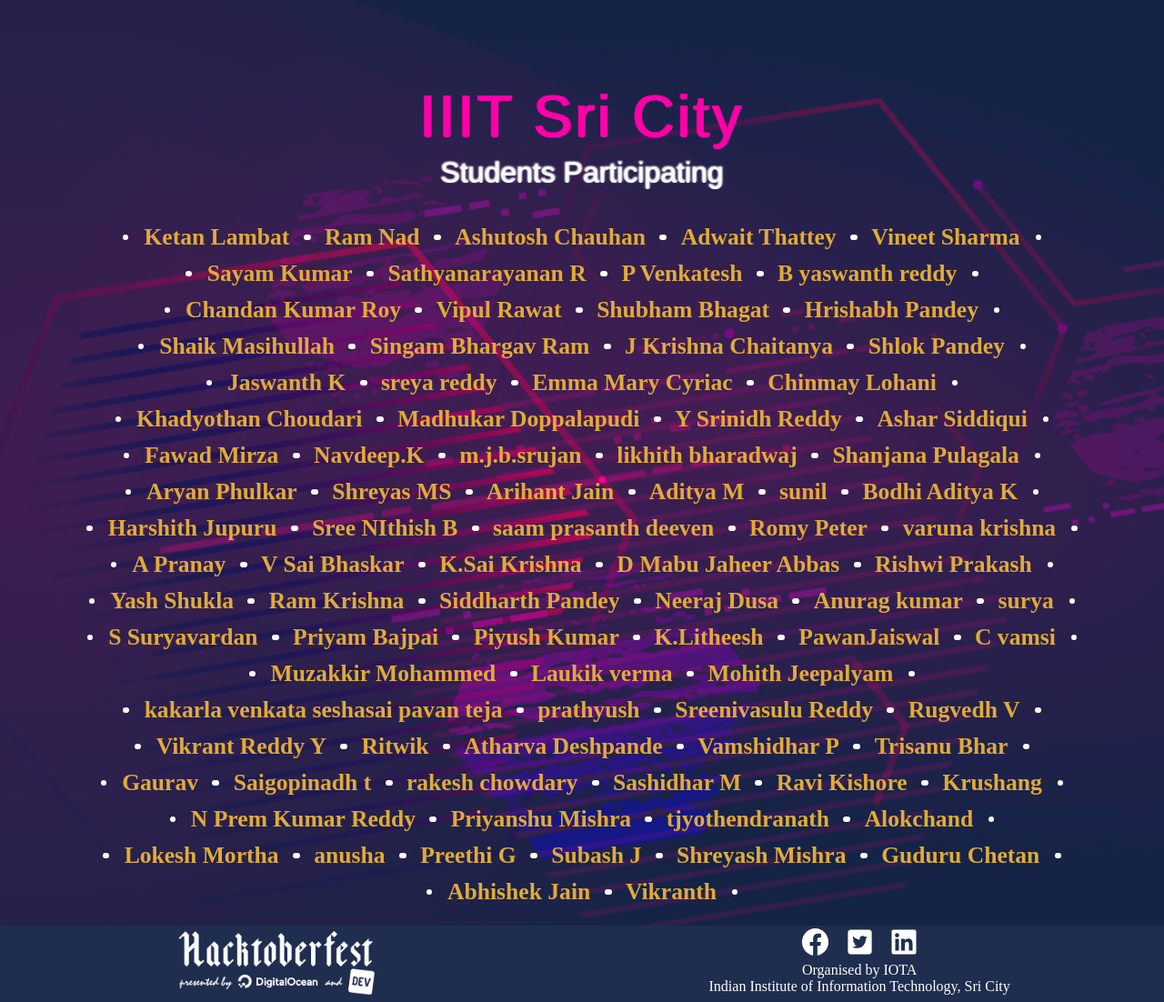
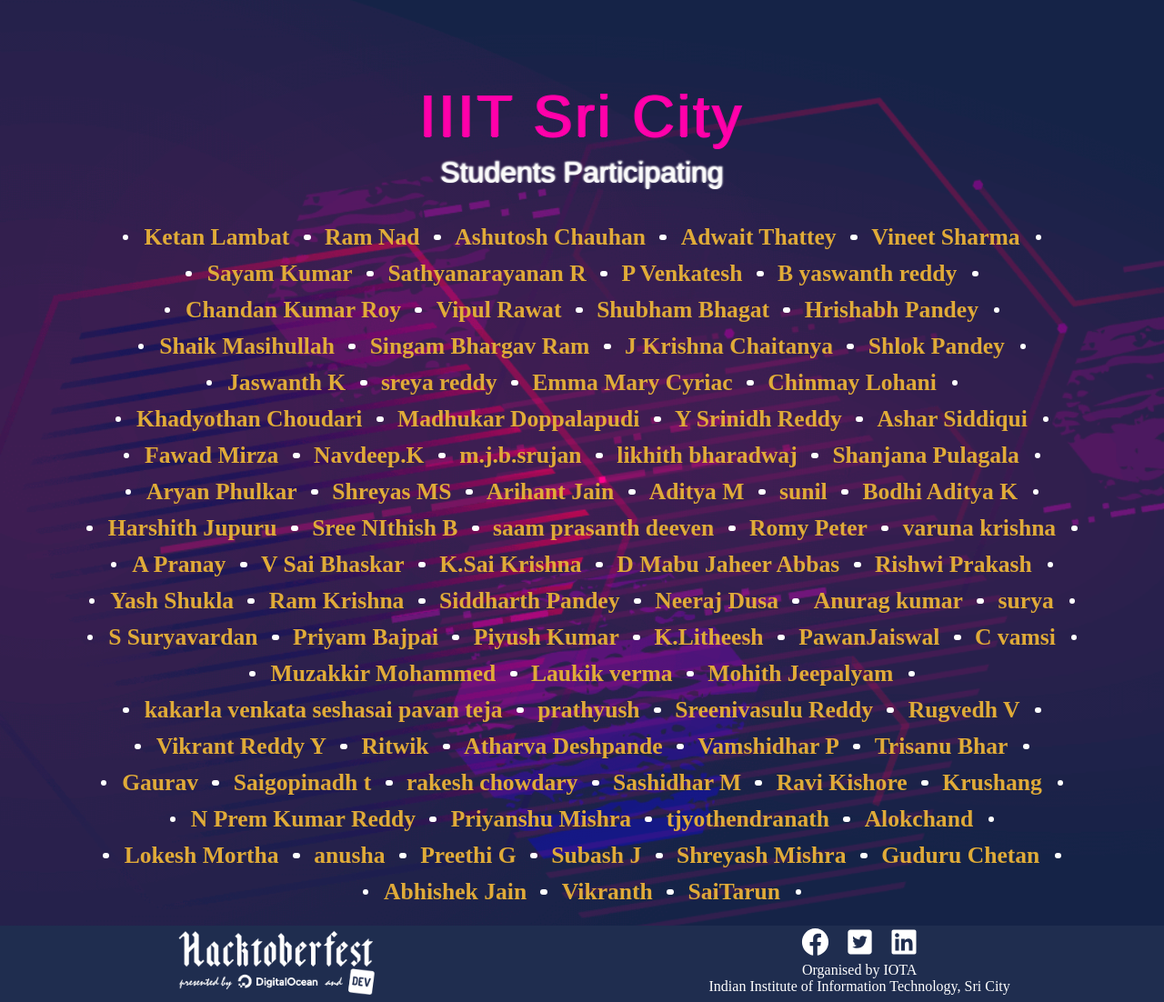
Before and after one commit to Project-Club-IIITS/hacktoberfest2019-participants, a Jekyll site: the page index.html, which Jekyll copies as it is, in a window 1280 px wide, cut to the strip 132-1234 px from the top of the page. Shown: the whole strip at 91% size. Built offline with Jekyll 4.4.1, drawn with Linux system fonts in a browser that asks for light colours; some web fonts are replaced.

Commit message:
adding Sai Tarun

```diff
--- a/index.html
+++ b/index.html
@@ -156,6 +156,7 @@
           <li><a  href="https://github.com/chetan639">Guduru Chetan</a></li>
           <li><a href="https://github.com/AbhishekJain2033">Abhishek Jain</a></li>
           <li><a href="https://github.com/Vikranth12">Vikranth</a></li>
+	  <li><a href="https://github.com/saitarun-8897">SaiTarun</a></li>
 
         </ul>
       </div>
```
